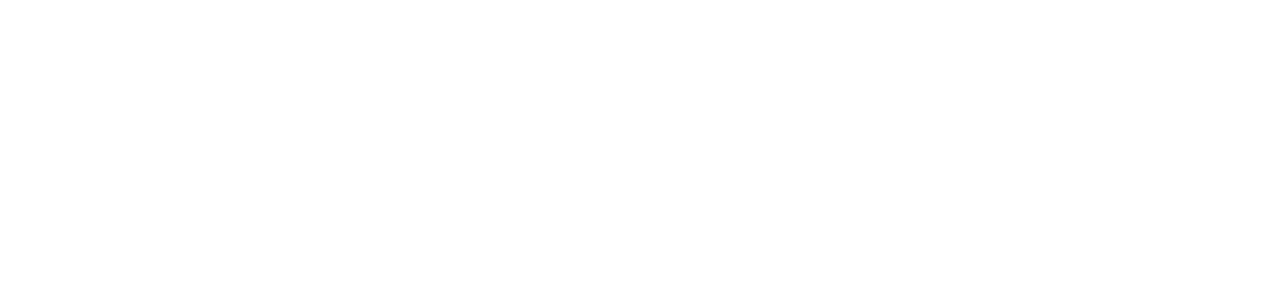
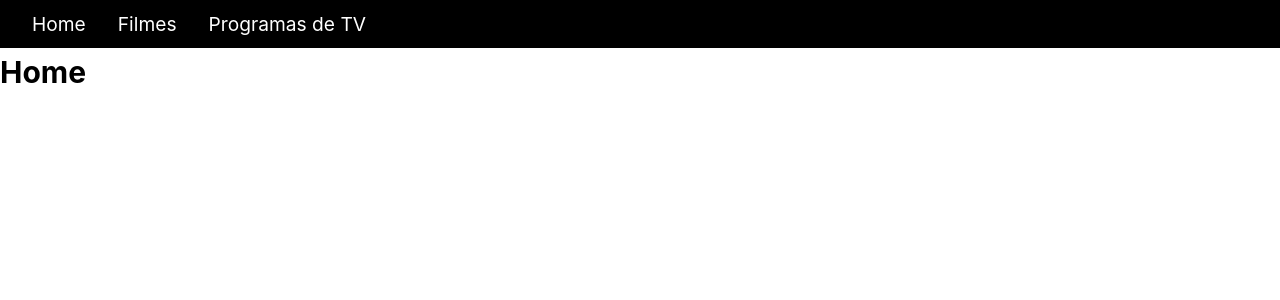
Before and after one commit to MCPavanello/tutorialTMDB, a Vue app: page / in a window 1280 px wide. Shown: the top 300 px of the page. Built offline with nearby package versions, Linux system fonts and the light colour scheme.

Commit message:
desenvolvendo tutorial

```diff
--- a/package.json
+++ b/package.json
@@ -15,7 +15,8 @@
   },
   "dependencies": {
     "axios": "^1.12.2",
-    "vue": "^3.5.22"
+    "vue": "^3.5.22",
+    "vue-router": "^4.5.1"
   },
   "devDependencies": {
     "@eslint/js": "^9.33.0",
--- a/src/App.vue
+++ b/src/App.vue
@@ -1,11 +1,36 @@
-<script setup>
-import axios from 'axios';
-</script>
+<script setup></script>
 
 <template>
+  <header>
+    <nav>
+      <router-link to="/">Home</router-link>
+      <router-link to="/filmes">Filmes</router-link>
+      <router-link to="/tv">Programas de TV</router-link>
+    </nav>
+  </header>
+  <main>
+    <router-view />
+  </main>
+</template>
+<style scoped>
+header {
+  height: 3rem;
+  display: flex;
+  background-color: black;
+  color: #fff;
+  font-size: 1.2rem;
+  padding-left: 2rem;
+}
 
-</template>
+nav {
+  column-gap: 2rem;
+  margin-bottom: 0;
+  display: flex;
+  align-items: center;
+}
 
-<style scoped>
-
+nav a {
+  text-decoration: none;
+  color: #fff;
+}
 </style>
--- a/src/assets/main.css
+++ b/src/assets/main.css
@@ -0,0 +1,15 @@
+*,
+*::before,
+*::after {
+  box-sizing: border-box;
+  margin: 0;
+}
+
+body {
+  min-height: 100vh;
+  line-height: 1.6;
+  font-family: Inter, -apple-system, BlinkMacSystemFont, 'Segoe UI', Roboto, Oxygen,
+    Ubuntu, Cantarell, 'Fira Sans', 'Droid Sans', 'Helvetica Neue', sans-serif;
+  font-size: 15px;
+  text-rendering: optimizeLegibility;
+}
--- /dev/null
+++ b/src/plugins/axios.js
@@ -0,0 +1,10 @@
+import axios from 'axios';
+
+const api = axios.create({
+  baseURL: 'https://api.themoviedb.org/3/',
+  headers: {
+    Authorization: `Bearer COLOQUE AQUI A CHAVE DE LEITURA DA API`,
+  },
+});
+
+export default api;
--- /dev/null
+++ b/src/router/index.js
@@ -0,0 +1,28 @@
+
+import { createRouter, createWebHistory } from 'vue-router';
+
+
+const routes = [
+  {
+    path: '/',
+    name: 'Home',
+    component: () => import('../views/HomeView.vue'),
+  },
+  {
+    path: '/filmes',
+    name: 'Movies',
+    component: () => import('../views/MoviesView.vue'),
+  },
+  {
+    path: '/tv',
+    name: 'TV',
+    component: () => import('../views/TvView.vue'),
+  },
+];
+
+const router = createRouter({
+  history: createWebHistory(),
+  routes,
+});
+
+export default router;
--- /dev/null
+++ b/src/views/HomeView.vue
@@ -0,0 +1,5 @@
+<template>
+  <div>
+    <h1>Home</h1>
+  </div>
+</template>
--- /dev/null
+++ b/src/views/MoviesView.vue
@@ -0,0 +1,103 @@
+<script setup>
+  import { ref, onMounted } from 'vue';
+  import api from '@/plugins/axios';
+
+  const genres = ref([]);
+
+  onMounted(async () => {
+    const response = await api.get('genre/movie/list?language=pt-BR');
+    genres.value = response.data.genres;
+  });
+
+  const movies = ref([]);
+
+  const listMovies = async (genreId) => {
+      const response = await api.get('discover/movie', {
+          params: {
+              with_genres: genreId,
+              language: 'pt-BR'
+          }
+      });
+      movies.value = response.data.results
+  };
+</script>
+<template>
+ <h1>Filmes</h1>
+  <ul class="genre-list">
+   <li
+    v-for="genre in genres"
+    :key="genre.id"
+    @click="listMovies(genre.id)"
+    class="genre-item"
+  >
+    {{ genre.name }}
+  </li>
+  </ul>
+  <div class="movie-list">
+  <div v-for="movie in movies" :key="movie.id" class="movie-card">
+    <img
+      :src="`https://image.tmdb.org/t/p/w500${movie.poster_path}`"
+      :alt="movie.title"
+    />
+    <div class="movie-details">
+      <p class="movie-title">{{ movie.title }}</p>
+      <p class="movie-release-date">{{ movie.release_date }}</p>
+      <p class="movie-genres">{{ movie.genre_ids }}</p>
+    </div>
+  </div>
+</div>
+</template>
+<style scoped>
+.genre-list {
+  display: flex;
+  justify-content: center;
+  flex-wrap: wrap;
+  gap: 2rem;
+  list-style: none;
+  margin-bottom: 2rem;
+}
+
+.genre-item {
+  background-color: #387250;
+  border-radius: 1rem;
+  padding: 0.5rem 1rem;
+  color: #fff;
+}
+
+.genre-item:hover {
+  cursor: pointer;
+  background-color: #4e9e5f;
+  box-shadow: 0 0 0.5rem #387250;
+}
+.movie-list {
+  display: flex;
+  flex-wrap: wrap;
+  gap: 1rem;
+}
+
+.movie-card {
+  width: 15rem;
+  height: 30rem;
+  border-radius: 0.5rem;
+  overflow: hidden;
+  box-shadow: 0 0 0.5rem #000;
+}
+
+.movie-card img {
+  width: 100%;
+  height: 20rem;
+  border-radius: 0.5rem;
+  box-shadow: 0 0 0.5rem #000;
+}
+
+.movie-details {
+  padding: 0 0.5rem;
+}
+
+.movie-title {
+  font-size: 1.1rem;
+  font-weight: bold;
+  line-height: 1.3rem;
+  height: 3.2rem;
+}
+</style>
--- /dev/null
+++ b/src/views/TvView.vue
@@ -0,0 +1,46 @@
+<script setup>
+  import { ref, onMounted } from 'vue';
+  import api from '@/plugins/axios';
+
+  const genres = ref([]);
+
+  onMounted(async () => {
+    const response = await api.get('genre/tv/list?language=pt-BR');
+    genres.value = response.data.genres;
+  });
+</script>
+<template>
+  <h1>Programas de TV</h1>
+  <ul class="genre-list">
+    <li v-for="genre in genres" :key="genre.id" class="genre-item">
+      {{ genre.name }}
+    </li>
+  </ul>
+</template>
+
+<style scoped>
+  .genre-list {
+    display: flex;
+    justify-content: center;
+    flex-wrap: wrap;
+    gap: 2rem;
+    list-style: none;
+    padding: 0;
+  }
+
+  .genre-item {
+    background-color: #5d6424;
+    border-radius: 1rem;
+    padding: 0.5rem 1rem;
+    align-self: center;
+    color: #fff;
+    display: flex;
+    justify-content: center;
+  }
+
+  .genre-item:hover {
+    cursor: pointer;
+    background-color: #7d8a2e;
+    box-shadow: 0 0 0.5rem #5d6424;
+  }
+</style>
```
Also changed, not shown: src/main.js (+7 -4 lines), 1 other file (tests, documents, lock files or other folders).
